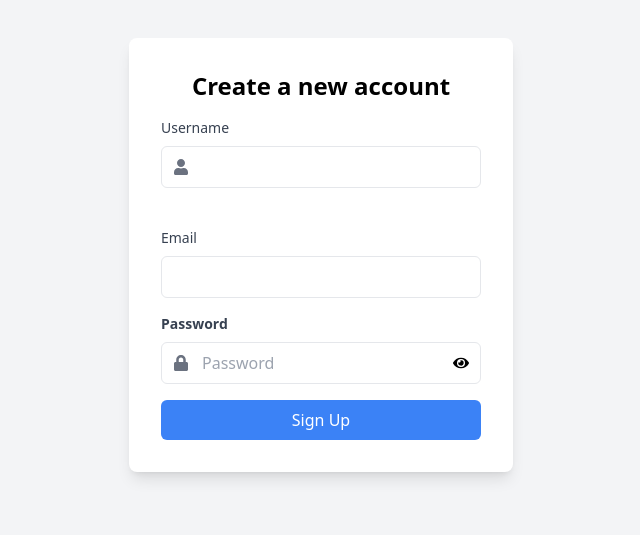
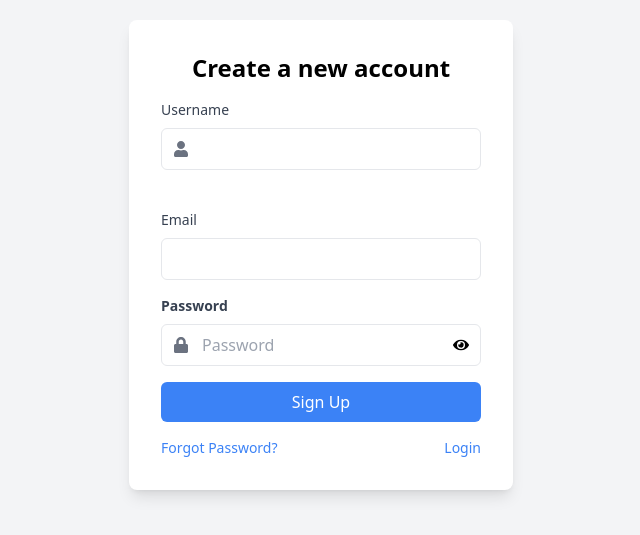
Before and after one commit to Serah-bobo/E-commerce-project, a React (Create React App) app in the folder frontend/: page /signup in a window 1280 px wide. Shown: the part 145-680 px from the top of the page, without its empty margins (319-959 px from the left). Built offline with nearby package versions, Linux system fonts and the light colour scheme.

Commit message:
login/signup

```diff
--- a/frontend/src/Pages/Login.tsx
+++ b/frontend/src/Pages/Login.tsx
@@ -1,5 +1,5 @@
 import { LoginUser } from "Reducer/Api";
-import { useNavigation, redirect, useActionData } from 'react-router-dom';
+import { useNavigation, redirect, useActionData,Link } from 'react-router-dom';
 import { FaEye, FaEyeSlash, FaLock, FaEnvelope } from "react-icons/fa";
 import { useState } from "react";
 import { useForm, SubmitHandler } from 'react-hook-form';
@@ -112,6 +112,11 @@ const Login = () => {
   >
     {navigation.state === "submitting" ? "Logging in..." : "Login"}
   </button>
+             {/* Forgot Password & Sign Up Links */}
+             <div className="flex justify-between mt-4 text-sm">
+                        <button type="button" className="text-blue-500 hover:underline">Forgot Password?</button>
+                        <Link to="/signup" className="text-blue-500 cursor-pointer hover:underline">Sign Up</Link>
+                    </div>
 </form>
       </div>
     </div>
--- a/frontend/src/Pages/SignUp.tsx
+++ b/frontend/src/Pages/SignUp.tsx
@@ -1,6 +1,6 @@
 import { useForm, SubmitHandler } from 'react-hook-form';
 import { registerUser } from 'Reducer/Api';
-import { useNavigation, redirect, useActionData } from 'react-router-dom';
+import { useNavigation, redirect, useActionData ,Link} from 'react-router-dom';
 import { FaEye, FaEyeSlash, FaLock, FaUser } from 'react-icons/fa';
 import { useState } from 'react';
 
@@ -129,6 +129,12 @@ const SignUp = () => {
                   >
                       {navigation.state === "submitting" ? "Signing up..." : "Sign Up"}
                   </button>
+                  {/* Forgot Password & Sign Up Links */}
+                 {/* Forgot Password & Sign Up Links */}
+                 <div className="flex justify-between mt-4 text-sm">
+                        <button type="button" className="text-blue-500 hover:underline">Forgot Password?</button>
+                        <Link to="/login" className="text-blue-500 cursor-pointer hover:underline">Login</Link>
+                    </div>
               </form>
            </div>
         </div>
```
